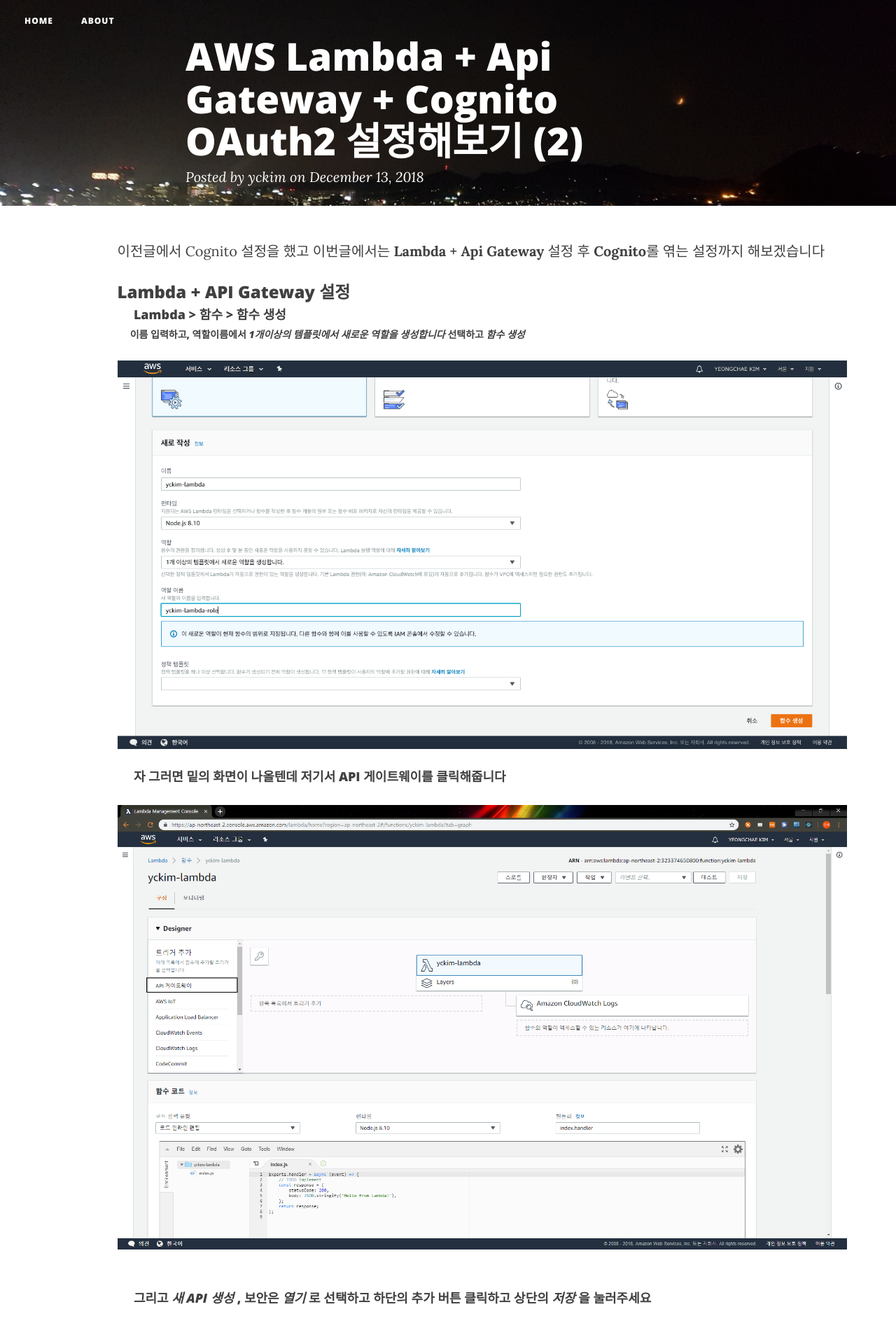
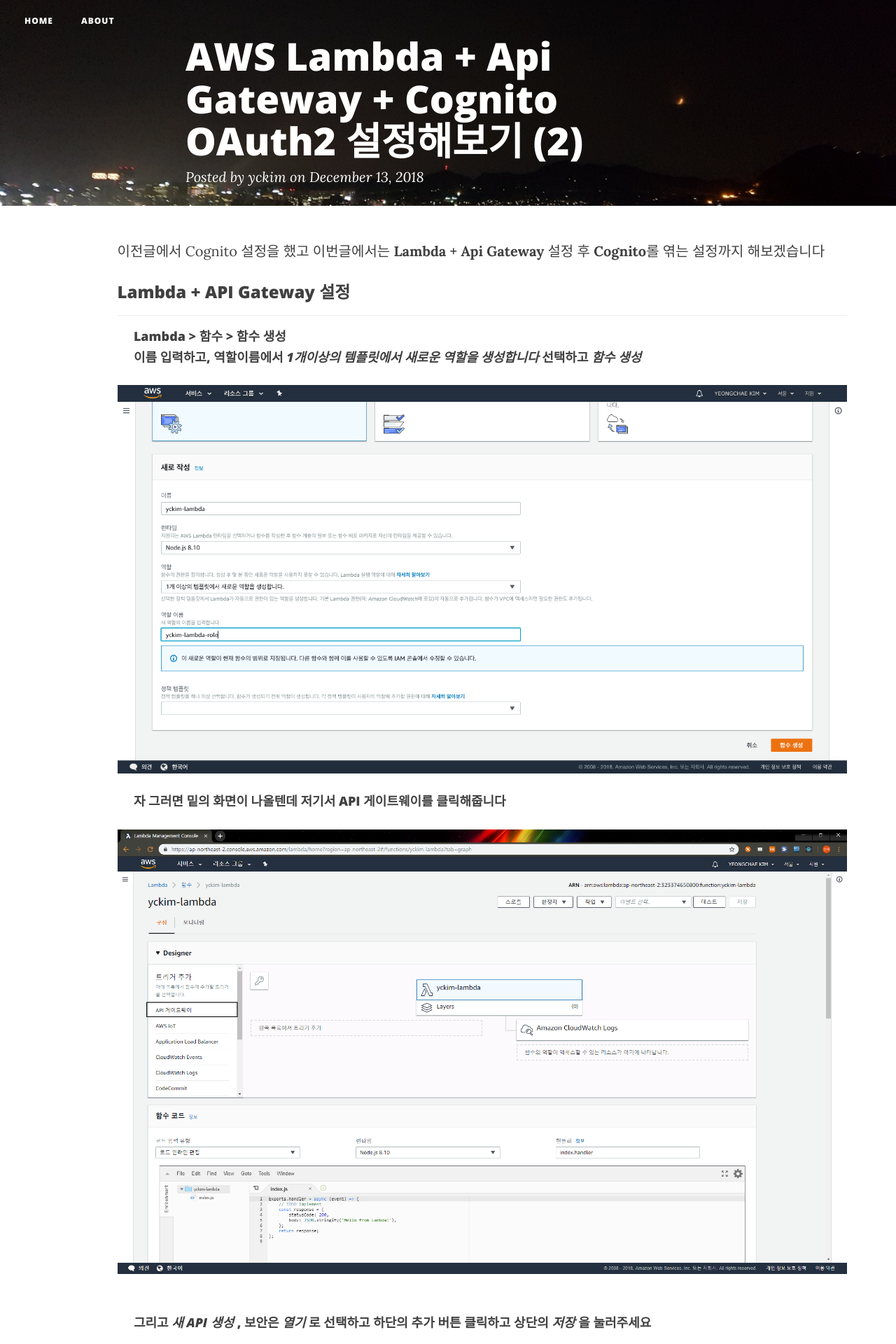
Before and after one commit to kimyeong-chae/kimyeong-chae.github.io, a Jekyll site: the page built from _posts/aws/2018-12-14-aws-cognito-apigateway-lambda-2.md, in a window 1280 px wide. Shown: the top 1920 px of the page at 70% size. Built offline with Jekyll 4.4.1, drawn with Linux system fonts in a browser that asks for light colours; nearby versions of some CDN libraries; comment, search, counter and statistics services are not loaded.

Commit message:
글 수정

```diff
--- a/_posts/aws/2018-12-14-aws-cognito-apigateway-lambda-2.md
+++ b/_posts/aws/2018-12-14-aws-cognito-apigateway-lambda-2.md
@@ -12,9 +12,10 @@
 
 
 ### Lambda + API Gateway 설정
+---
 
 #### &nbsp;&nbsp;&nbsp;&nbsp; Lambda > 함수 > 함수 생성
-##### &nbsp;&nbsp;&nbsp;&nbsp; 이름 입력하고, 역할이름에서 *1개이상의 템플릿에서 새로운 역할을 생성합니다* 선택하고 *함수 생성*
+#### &nbsp;&nbsp;&nbsp;&nbsp; 이름 입력하고, 역할이름에서 *1개이상의 템플릿에서 새로운 역할을 생성합니다* 선택하고 *함수 생성*
 ![lambda-1](/img/post/20181213/lambda-1.png )
 
 #### &nbsp;&nbsp;&nbsp;&nbsp; 자 그러면 밑의 화면이 나올텐데 저기서 API 게이트웨이를 클릭해줍니다
```
